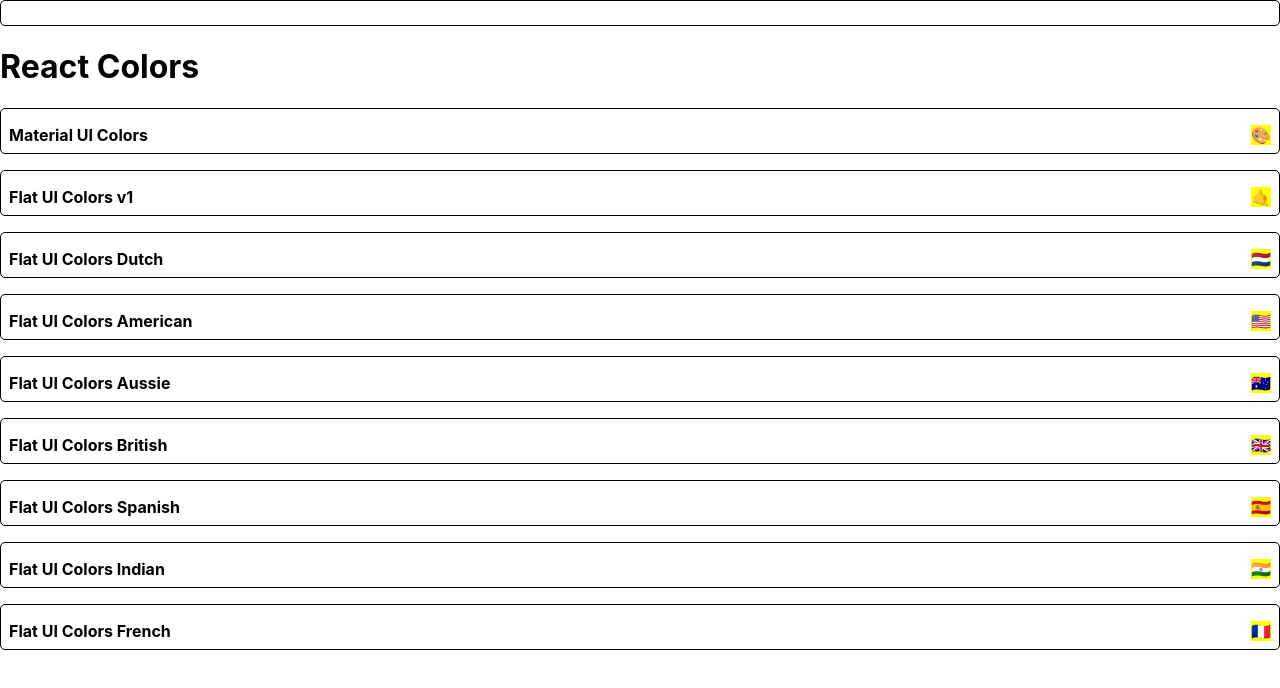
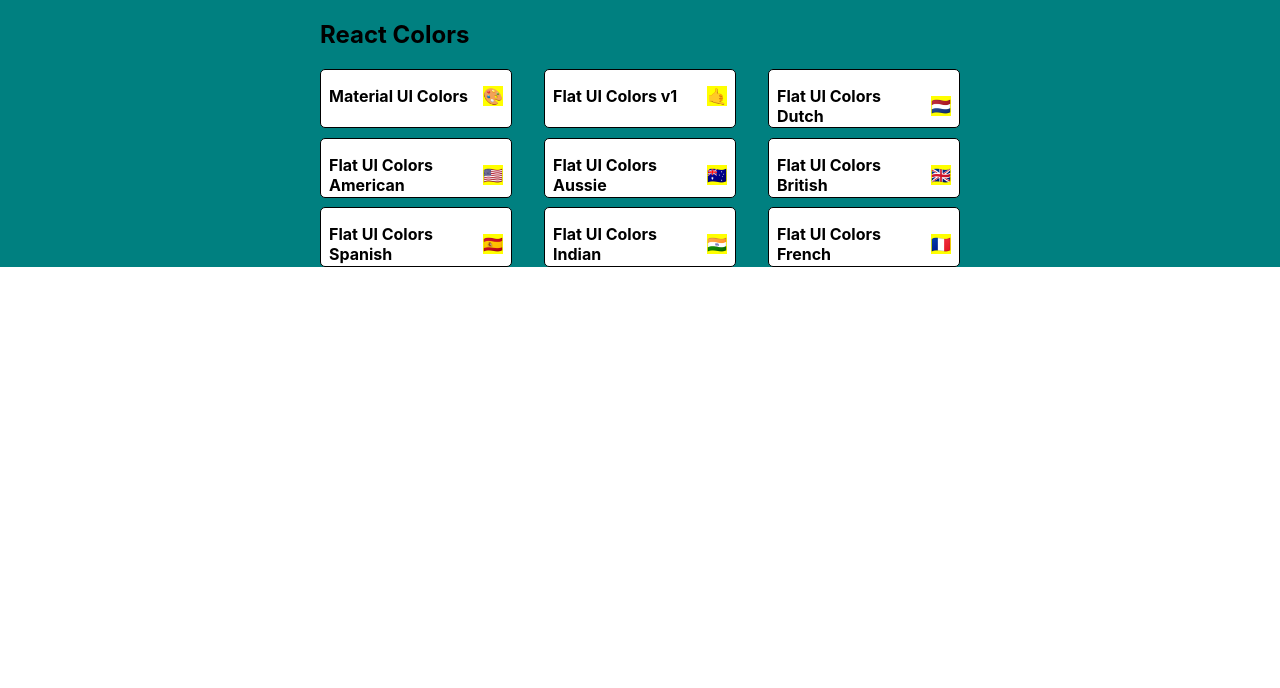
Before and after one commit to J4Web/ColorPicker, a React (Create React App) app in the folder color-picker/: page / in a window 1280 px wide. Shown: the top 688 px of the page. Built offline with nearby package versions, Linux system fonts and the light colour scheme.

Commit message:
styled the miniPalette using jss more a step closer to what we want

```diff
--- a/color-picker/src/MiniPalette.jsx
+++ b/color-picker/src/MiniPalette.jsx
@@ -34,7 +34,7 @@
   const { classes } = props;
   //   console.error(props.palette);
   const { emoji, paletteName } = props;
-  console.log(classes);
+  //   console.log(classes);
   return (
     <div className={classes.root}>
       <div className={classes.colors}></div>
--- a/color-picker/src/PaletteList.jsx
+++ b/color-picker/src/PaletteList.jsx
@@ -1,26 +1,55 @@
 import React, { Component } from "react";
 import { Link } from "react-router-dom";
 import MiniPalette from "./MiniPalette";
+import { withStyles } from "@material-ui/core/styles";
 
 const styles = {
-  root: {},
+  root: {
+    backgroundColor: "teal",
+    height: "100%",
+    display: "flex",
+    alignItems: "flex-start",
+    justifyContent: "center",
+  },
+  container: {
+    width: "50%",
+    display: "flex",
+    alignItems: "flex-start",
+    flexDirection: "column",
+    flex: "wrap",
+  },
+  nav: {
+    display: "flex",
+    width: "100%",
+    justifyContent: "space-between",
+  },
+  palettes: {
+    boxSizing: "border-box",
+    width: "100%",
+    display: "grid",
+    gridTemplateColumns: "repeat(3,30%)",
+    gridGap: "5%",
+  },
 };
-export default class PaletteList extends Component {
+class PaletteList extends Component {
   render() {
-    const { palette } = this.props;
-    console.log(palette);
+    const { palette, classes } = this.props;
+
+    // console.log(classes);
     return (
-      <div>
-        <MiniPalette />
-        <h1>React Colors</h1>
-        {palette.map((item) => {
-          return (
-            <p>
-              <MiniPalette {...item} />
-            </p>
-          );
-        })}
+      <div className={classes.root}>
+        <div className={classes.container}>
+          <nav className={classes.nav}>
+            <h1>React Colors</h1>
+          </nav>
+          <div className={classes.palettes}>
+            {palette.map((item) => {
+              return <MiniPalette {...item} />;
+            })}
+          </div>
+        </div>
       </div>
     );
   }
 }
+export default withStyles(styles)(PaletteList);
```
